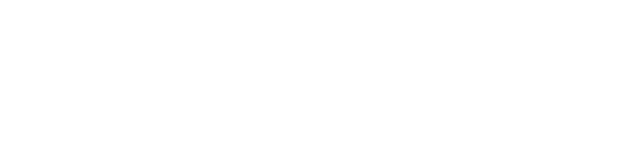
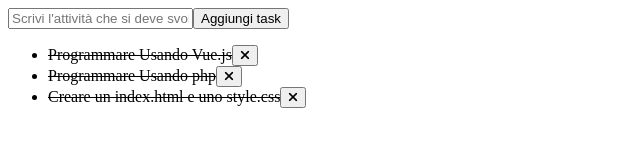
Before and after one commit to MathiasChirivi/vue-todolist, a plain HTML site: page index.html in a window 1280 px wide. Shown: the whole page, without its empty margins (0-640 px from the left). Drawn offline with nearby package versions, Linux system fonts and the light colour scheme.

Commit message:
ese + bonus ma text-decoration: line-through sottolinea anche i false

```diff
--- a/css/style.css
+++ b/css/style.css
@@ -0,0 +1,3 @@
+.textTrue{
+    text-decoration: line-through;
+}
--- a/index.html
+++ b/index.html
@@ -5,11 +5,27 @@
     <meta http-equiv="X-UA-Compatible" content="IE=edge">
     <meta name="viewport" content="width=device-width, initial-scale=1.0">
     <title>vue-todolist</title>
+    <link rel="stylesheet" href="https://cdnjs.cloudflare.com/ajax/libs/font-awesome/6.4.0/css/all.min.css" integrity="sha512-iecdLmaskl7CVkqkXNQ/ZH/XLlvWZOJyj7Yy7tcenmpD1ypASozpmT/E0iPtmFIB46ZmdtAc9eNBvH0H/ZpiBw==" crossorigin="anonymous" referrerpolicy="no-referrer">
     <link rel="stylesheet" href="./css/style.css">
 </head>
 <body>
 
     <div id="app">
+
+        <input v-model="newTask" @keyUp.enter="addTask" type="text" placeholder="Scrivi l'attività che si deve svolgere">
+        <button @click="addTask">Aggiungi task</button>
+        <span v-show="inputError">Scrivere almeno 2 caratteri</span>
+
+        <ul>
+            <li v-for="(task, index) in taskList" @click="getDoneLine(index)" >
+                <span v-if="task.done" class="textTrue">{{task.text}}</span>
+                <span v-else="task.done">{{task.text}}</span>
+                <button @click="removeToDo(index)">
+                    <i class="fa-sharp fa-solid fa-xmark fa-beat" style="color: #000000;">
+                    </i>
+                </button>
+            </li>
+        </ul>
 
     </div>
 
--- a/js/main.js
+++ b/js/main.js
@@ -1 +1,48 @@
 console.log("Benvenuto User");
+
+const {createApp} = Vue
+createApp({
+    data(){
+        return{
+            inputError: false,
+            newTask: "",
+            taskList:[
+                {
+                    text:"Programmare Usando Vue.js",
+                    done:"true"
+                },{
+                    text:"Programmare Usando php",
+                    done:"false"
+                },{
+                    text:"Creare un index.html e uno style.css",
+                    done:"false"
+                }
+            ]
+        }
+    },
+    methods:{
+        lineThrough(index){
+            return (this.taskList[index].done) ? 'textTrue' : '';
+        },
+        addTask(){
+            if(this.newTask.length >= 2){
+                this.inputError = false;
+
+                let newTask = {
+                    text: this.newTask,
+                    done: false
+                };
+                this.taskList.unshift(newTask);
+                this.newTask = "";
+            } else {
+                this.inputError = true;
+            }
+            },
+        removeToDo(index){
+                this.taskList.splice(index,1);
+            },
+        getDoneLine(index){
+            this.taskList[index].done = !this.taskList[index].done;
+            },
+        }
+}).mount('#app')
```
